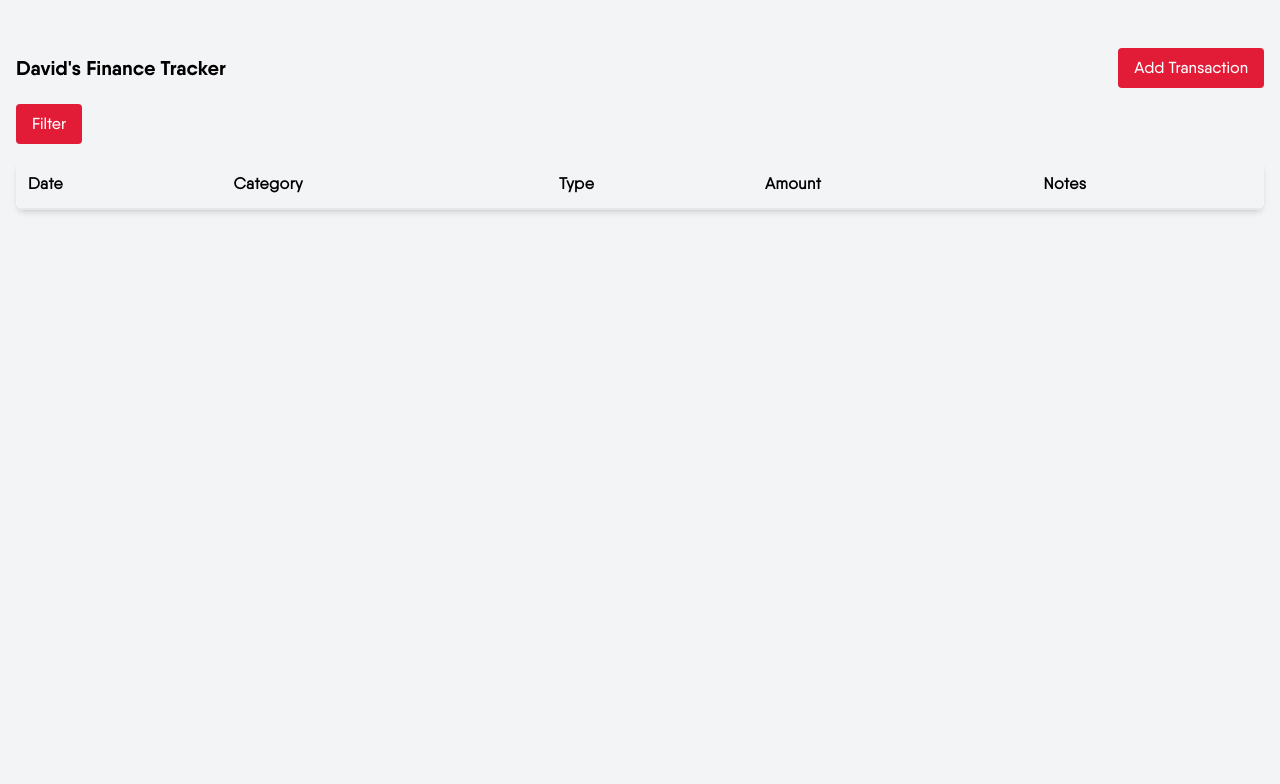
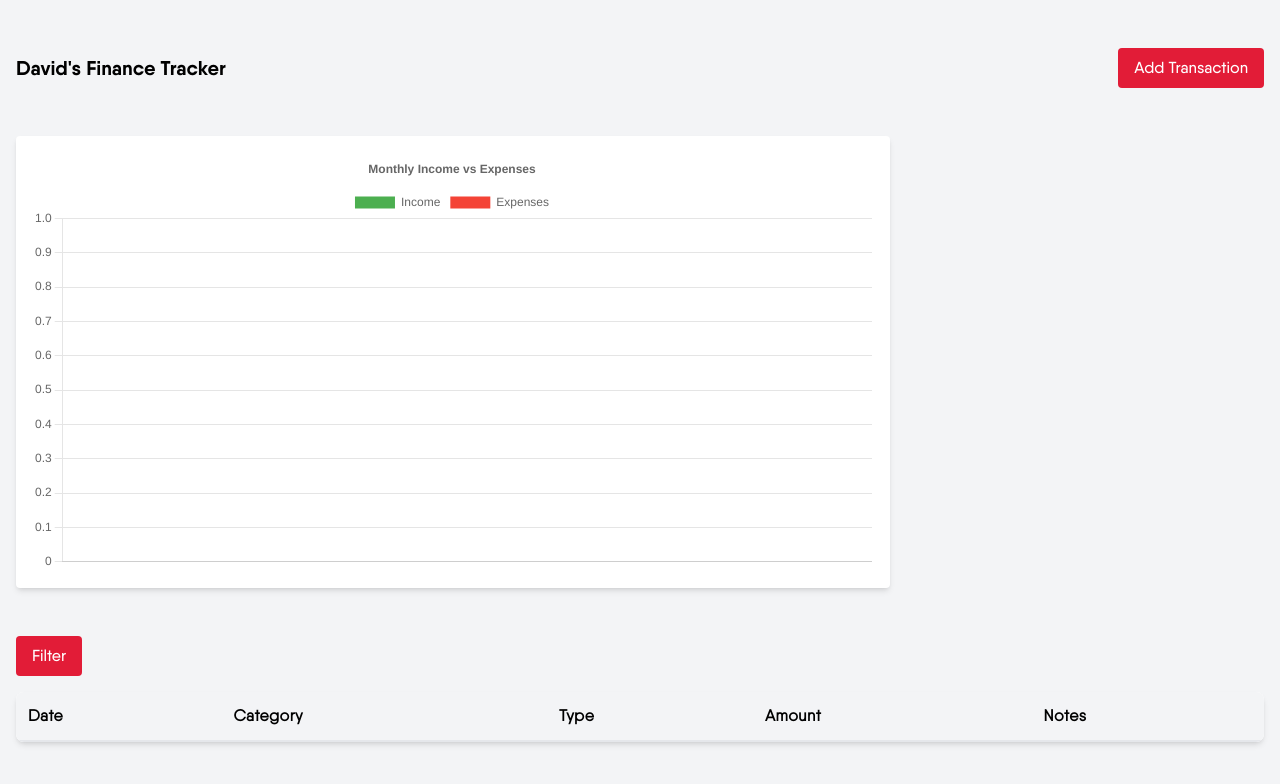
Before and after one commit to emodot/personal-finance-tracker, a React (Create React App) app: page / in a window 1280 px wide. Shown: the top 784 px of the page. Built offline with nearby package versions, Linux system fonts and the light colour scheme.

Commit message:
feat: implemented metrics chart

```diff
--- a/package.json
+++ b/package.json
@@ -6,7 +6,9 @@
     "@testing-library/jest-dom": "^5.17.0",
     "@testing-library/react": "^13.4.0",
     "@testing-library/user-event": "^13.5.0",
+    "chart.js": "^4.4.6",
     "react": "^18.3.1",
+    "react-chartjs-2": "^5.2.0",
     "react-dom": "^18.3.1",
     "react-scripts": "5.0.1",
     "web-vitals": "^2.1.4"
--- a/src/App.js
+++ b/src/App.js
@@ -2,6 +2,7 @@ import React, { useState, useEffect } from "react";
 import { saveTransactions, loadTransactions } from "./utils/store";
 import AddTransaction from "./components/AddTransaction";
 import TransactionList from "./components/TransactionList";
+import MetricsChart from "./components/MetricsChart";
 
 
 function App() {
@@ -35,6 +36,9 @@ function App() {
         </button>
       </div>
       <div>
+        <div className="w-[70%] my-[3rem]">
+          <MetricsChart transactions={transactions} />
+        </div>
         <TransactionList transactions={transactions} />
       </div>
       <AddTransaction
--- a/src/components/AddTransaction.js
+++ b/src/components/AddTransaction.js
@@ -18,11 +18,22 @@ const AddTransaction = ({ isOpen, onClose, onAddTransaction }) => {
     setFormData({
       date: "",
       category: "",
-      type: "income",
+      type: "",
       amount: "",
       notes: "",
     });
   };
+
+  const closeAddTransaction = () => {
+    setFormData({
+      date: "",
+      category: "",
+      type: "",
+      amount: "",
+      notes: "",
+    });
+    onClose()
+  }
 
   const handleChange = (e) => {
     setFormData({ ...formData, [e.target.name]: e.target.value });
@@ -32,7 +43,7 @@ const AddTransaction = ({ isOpen, onClose, onAddTransaction }) => {
     <div className="fixed inset-0 bg-gray-900 bg-opacity-50 flex items-center justify-center z-50">
       <div className="bg-white p-6 rounded-lg border border-gray-100 w-[30%] relative">
         <button
-          onClick={onClose}
+          onClick={() => {closeAddTransaction()}}
           className="text-gray-500 font-qanelas_b hover:text-error absolute top-4 right-4"
         >
           Close
--- /dev/null
+++ b/src/components/MetricsChart.js
@@ -0,0 +1,73 @@
+import React, { useMemo } from "react";
+import { Bar } from "react-chartjs-2";
+import {
+  Chart as ChartJS,
+  CategoryScale,
+  LinearScale,
+  BarElement,
+  Title,
+  Tooltip,
+  Legend,
+} from "chart.js";
+
+ChartJS.register(
+  CategoryScale,
+  LinearScale,
+  BarElement,
+  Title,
+  Tooltip,
+  Legend
+);
+
+const MetricsChart = ({ transactions }) => {
+  const chartData = useMemo(() => {
+    const summary = {};
+
+    transactions.forEach(({ date, type, amount }) => {
+      const month = new Date(date).toLocaleString("default", {
+        month: "short",
+        year: "numeric",
+      });
+      if (!summary[month]) {
+        summary[month] = { income: 0, expense: 0 };
+      }
+      summary[month][type] += amount;
+    });
+
+    const labels = Object.keys(summary);
+    const incomeData = labels.map((month) => summary[month].income);
+    const expenseData = labels.map((month) => summary[month].expense);
+
+    return {
+      labels,
+      datasets: [
+        {
+          label: "Income",
+          data: incomeData,
+          backgroundColor: "#4caf50",
+        },
+        {
+          label: "Expenses",
+          data: expenseData,
+          backgroundColor: "#f44336",
+        },
+      ],
+    };
+  }, [transactions]);
+
+  const options = {
+    responsive: true,
+    plugins: {
+      legend: { position: "top" },
+      title: { display: true, text: "Monthly Income vs Expenses" },
+    },
+  };
+
+  return (
+    <div className="p-4 bg-white rounded shadow-md">
+      <Bar data={chartData} options={options} />
+    </div>
+  );
+};
+
+export default MetricsChart;
```
Also changed, not shown: 1 other file (tests, documents, lock files or other folders).
